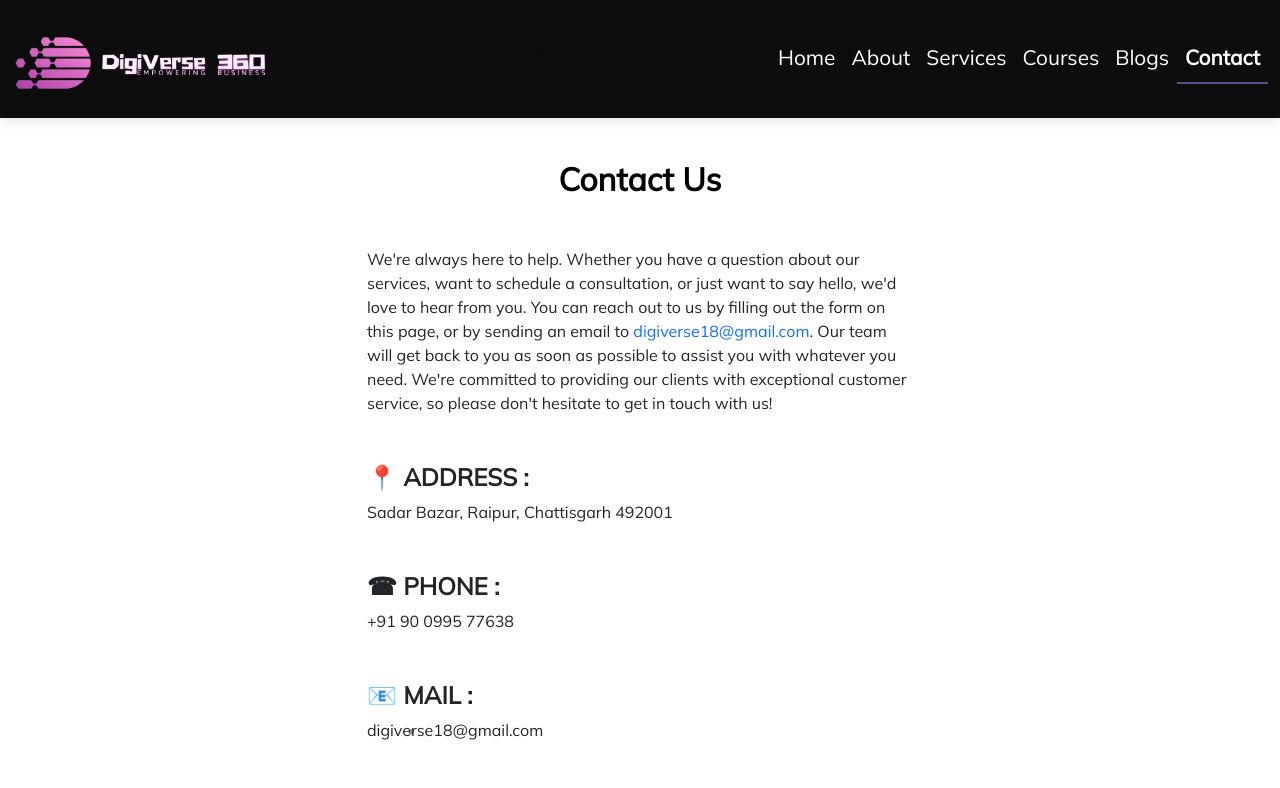
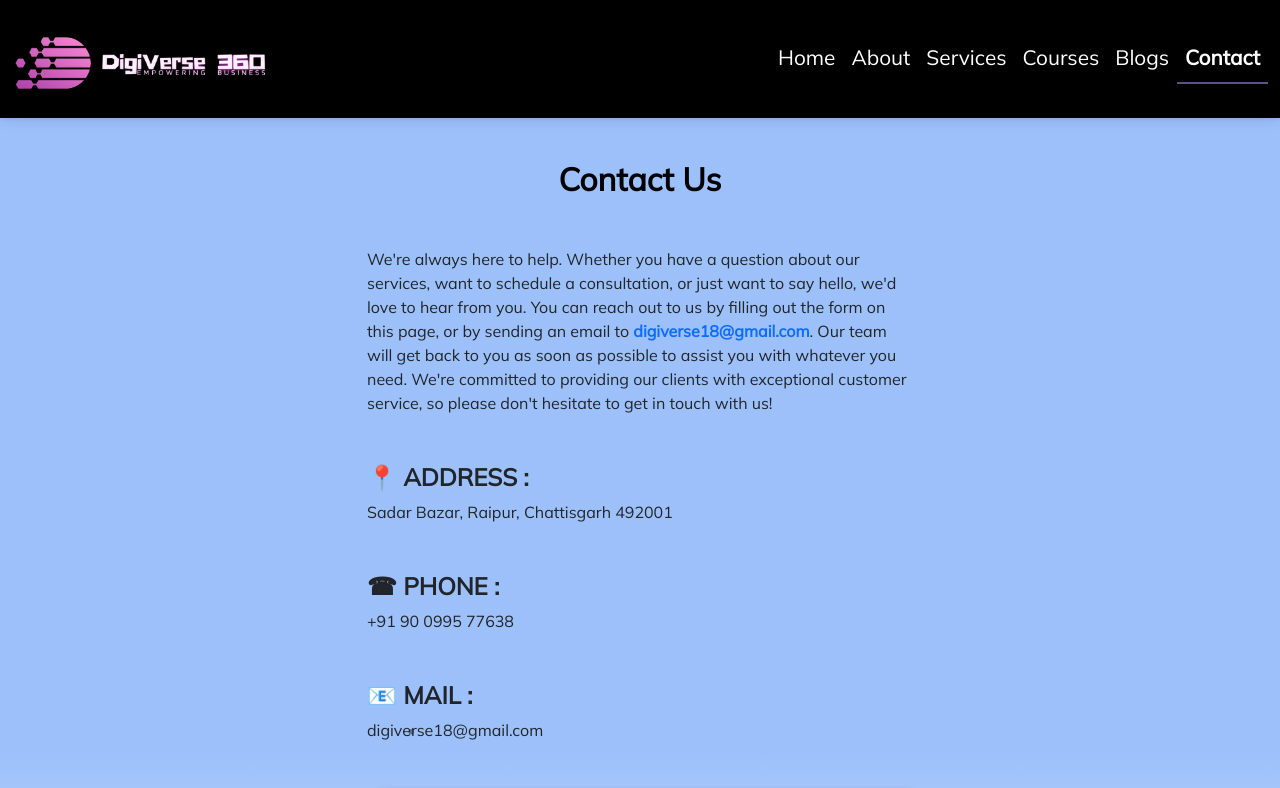
Before and after one commit to rajkishorepatra/digiverse, a React (Create React App) app: page /contact in a window 1280 px wide. Shown: the top 788 px of the page. Built offline with nearby package versions, Linux system fonts and the light colour scheme; a web font is replaced by a local one.

Commit message:
minor fix

```diff
--- a/src/components/Contact.jsx
+++ b/src/components/Contact.jsx
@@ -25,19 +25,19 @@ const Contact = () => {
         animate={{opacity: 1}}
         exit={{opacity: 0}}
         >
-
-            <div className="my-5">
+        <div style={{backgroundImage: 'linear-gradient(to bottom, rgba(59,130,246,.5) 60.9%,  #fff )'}}>
+            <div className="my-5" >
                 <h2 className="contactheader"><strong>Contact Us</strong> <hr className="container" style={{width:'20%',height:'1px' }}/> </h2>
             </div>
 
-            <div className="container contact_div">
+            <div className="container contact_div" >
                 <div className="row">
                     <div className="col-md-6 col-10 mx-auto">
                     <div className="conatctpara">
                 <p className="text-dark mb-5">We're always here to help. Whether you have a question about our services,
                     want to schedule a consultation, or just want to say hello, we'd love to hear
                      from you. You can reach out to us by filling out the form on this page, or by
-                     sending an email to <span className="text-primary">digiverse18@gmail.com</span>. Our team will get back to you as soon
+                     sending an email to  <span className="text-primary"> <strong> digiverse18@gmail.com</strong></span>. Our team will get back to you as soon
                       as possible to assist you with whatever you need. We're committed to providing
                       our clients with exceptional customer service, so please don't hesitate to get in touch with us!</p>
                      <h4 className="text-dark text-uppercase"> <strong>📍 Address :</strong></h4> <p className="text-dark mb-5"> Sadar Bazar, Raipur, Chattisgarh 492001</p>
@@ -96,7 +96,9 @@ const Contact = () => {
                     </div>
                 </div>
             </div>
+            </div>
         </motion.div>
+
     );
 };
 
--- a/src/index.css
+++ b/src/index.css
@@ -132,10 +132,9 @@ video{
 
 
 .navbar{
-  background-color: rgb(0, 0, 0, 0.95) !important;
+  background-color: rgb(0, 0, 0) !important;
   padding: 0px !important;
   z-index: 9999 !important;
-  position: fixed !important;
   top: 0;
   left: 0;
   right: 0;
@@ -363,6 +362,7 @@ form {
   background-color: #7c58e600;
   border-radius: 3%;
   margin-bottom: 3rem !important;
+  box-shadow: 5px 5px 8px;
 }
 form input,
 textarea {
```
